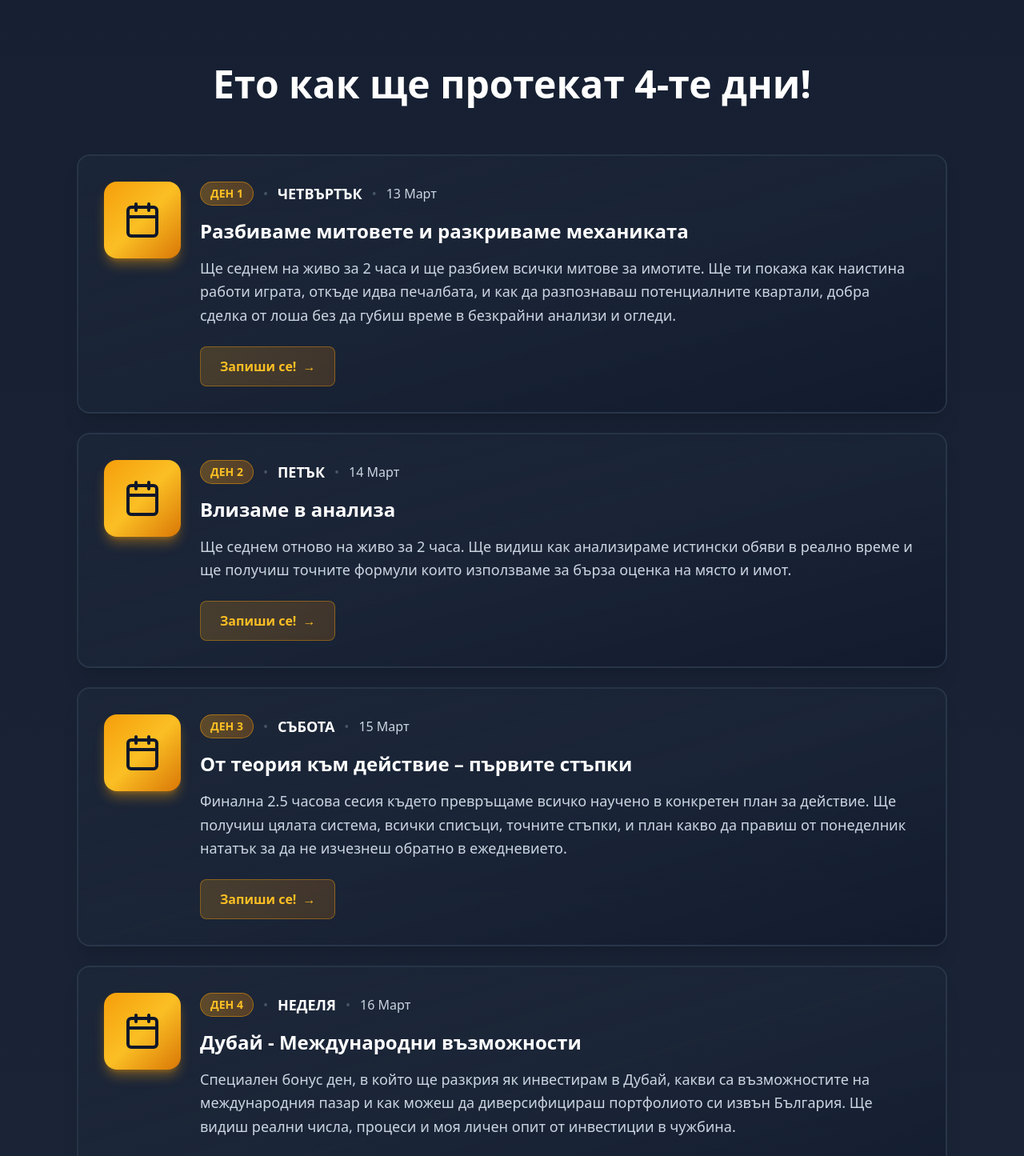
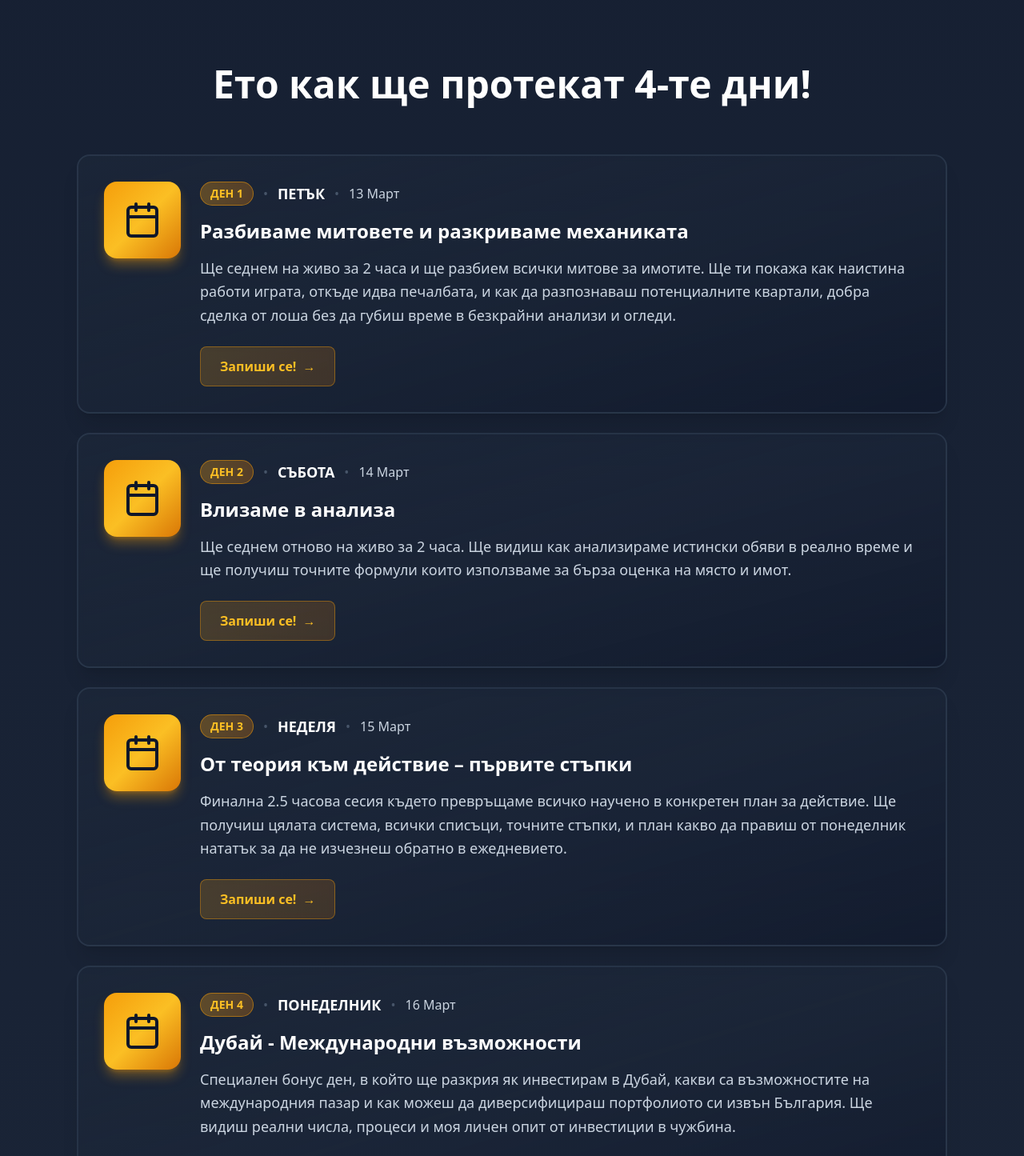
Before and after one commit to rhusevskii-eng/Bolt2, a React (Vite) app: page / in a window 1280 px wide. Shown: the part 3861-5306 px from the top of the page at 80% size. Built offline with nearby package versions, Linux system fonts and the light colour scheme; no server answers.

Commit message:
Updated EventSchedule.tsx

```diff
--- a/src/components/EventSchedule.tsx
+++ b/src/components/EventSchedule.tsx
@@ -4,28 +4,28 @@ import { initiateCheckout } from '../utils/checkout';
 const schedule = [
   {
     day: 'ДЕН 1',
-    dayName: 'ЧЕТВЪРТЪК',
+    dayName: 'ПЕТЪК',
     date: '13 Март',
     title: 'Разбиваме митовете и разкриваме механиката',
     description: 'Ще седнем на живо за 2 часа и ще разбием всички митове за имотите. Ще ти покажа как наистина работи играта, откъде идва печалбата, и как да разпознаваш потенциалните квартали, добра сделка от лоша без да губиш време в безкрайни анализи и огледи.'
   },
   {
     day: 'ДЕН 2',
-    dayName: 'ПЕТЪК',
+    dayName: 'СЪБОТА',
     date: '14 Март',
     title: 'Влизаме в анализа',
     description: 'Ще седнем отново на живо за 2 часа. Ще видиш как анализираме истински обяви в реално време и ще получиш точните формули които използваме за бърза оценка на място и имот.'
   },
   {
     day: 'ДЕН 3',
-    dayName: 'СЪБОТА',
+    dayName: 'НЕДЕЛЯ',
     date: '15 Март',
     title: 'От теория към действие – първите стъпки',
     description: 'Финална 2.5 часова сесия където превръщаме всичко научено в конкретен план за действие. Ще получиш цялата система, всички списъци, точните стъпки, и план какво да правиш от понеделник нататък за да не изчезнеш обратно в ежедневието.'
   },
   {
     day: 'ДЕН 4',
-    dayName: 'НЕДЕЛЯ',
+    dayName: 'ПОНЕДЕЛНИК',
     date: '16 Март',
     title: 'Дубай - Международни възможности',
     description: 'Специален бонус ден, в който ще разкрия як инвестирам в Дубай, какви са възможностите на международния пазар и как можеш да диверсифицираш портфолиото си извън България. Ще видиш реални числа, процеси и моя личен опит от инвестиции в чужбина.'
```
